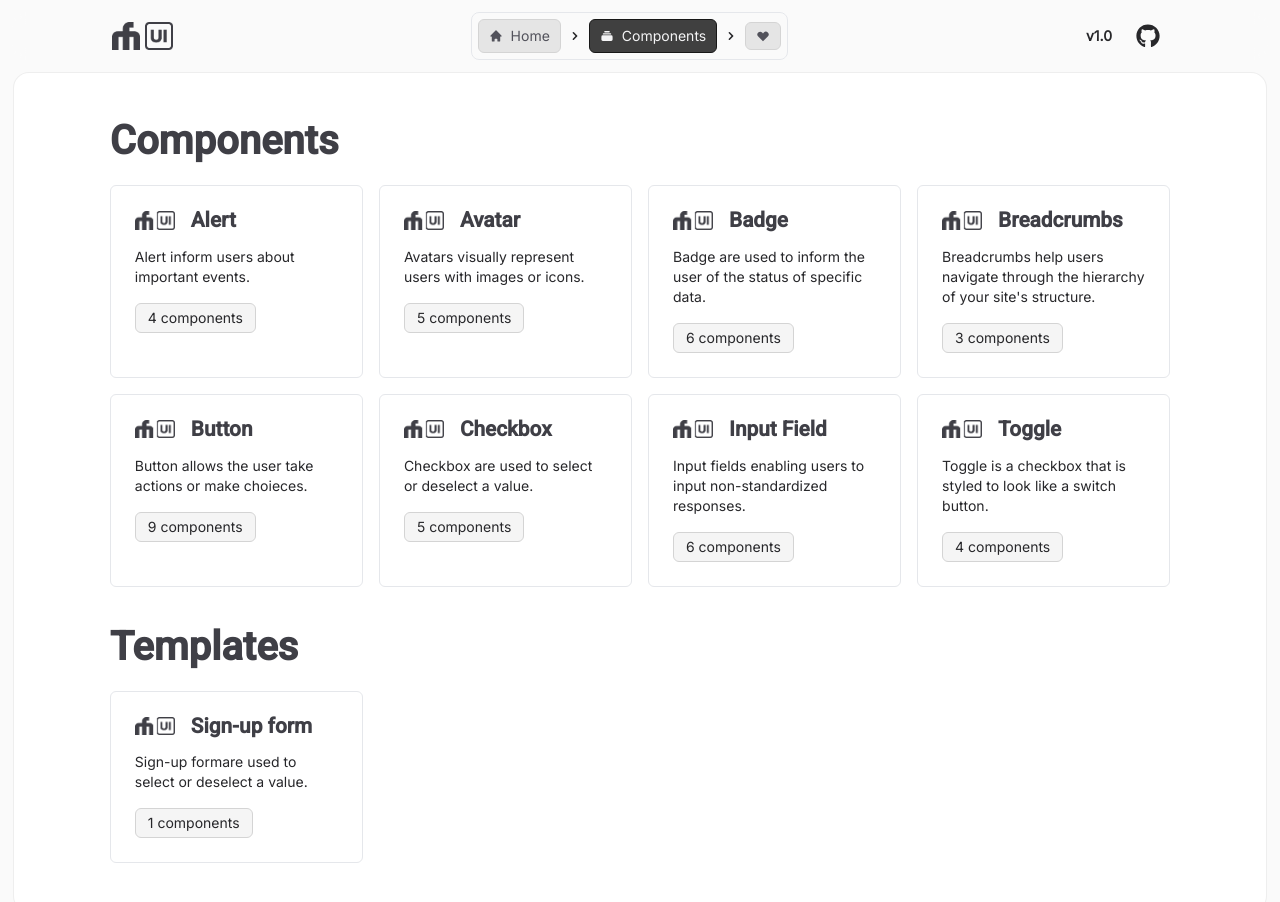
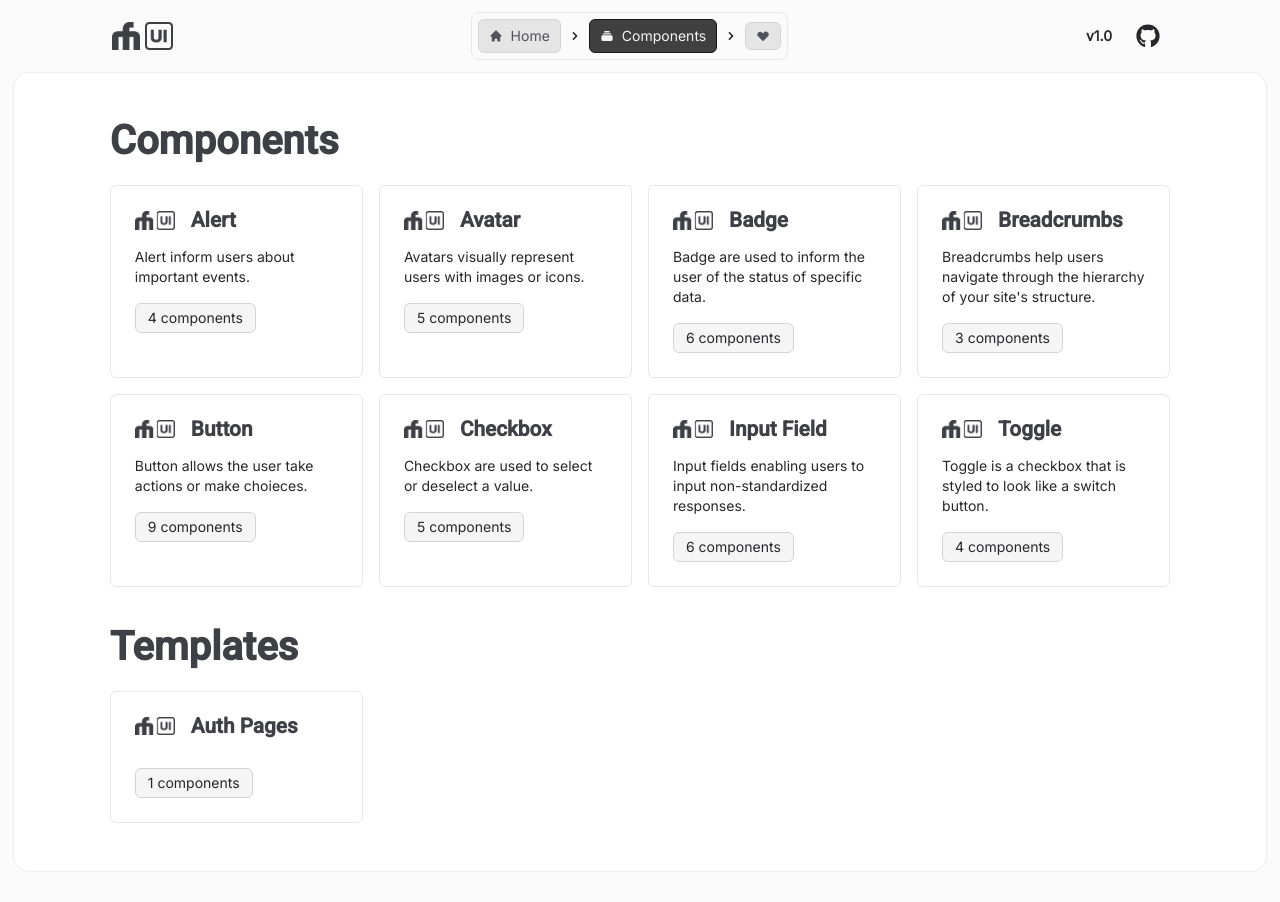
Before and after one commit to fwedwicc/fmUI, a React (Vite) app: page /components in a window 1280 px wide. Shown: the top 902 px of the page. After the commit the page ends 872 px from the top, so only its background shows below. Built offline with nearby package versions, Linux system fonts and the light colour scheme.

Commit message:
Fixed the component overview for fetching templates/pages data, also added one sample template for auth page

```diff
--- /dev/null
+++ b/src/components/application-ui/templates/auth-pages/AuthPage01.jsx
@@ -0,0 +1,14 @@
+import React from 'react';
+
+export const codeSnippet = `
+`;
+
+const AuthPage01 = () => {
+  return (
+    <div className='gap-3 flex justify-center items-center flex-wrap p-6'>
+
+    </div>
+  );
+};
+
+export default AuthPage01;
--- /dev/null
+++ b/src/components/application-ui/templates/auth-pages/index.js
@@ -0,0 +1,12 @@
+import AuthPage01, { codeSnippet as authPage01CodeSnippet } from './AuthPage01';
+// import AuthPage02, { codeSnippet as authPage02CodeSnippet } from './AuthPage02';
+// import AuthPage03, { codeSnippet as authPage03CodeSnippet } from './AuthPage03';
+
+export {
+  AuthPage01,
+  authPage01CodeSnippet,
+  // AuthPage02,
+  // authPage02CodeSnippet,
+  // AuthPage03,
+  // authPage03CodeSnippet,
+}
--- a/src/constants/index.js
+++ b/src/constants/index.js
@@ -1,3 +1,4 @@
+// ------------- Component Imports -------------
 // Alert Imports
 import {
   Alert01, alert01CodeSnippet,
@@ -72,6 +73,21 @@ import {
   Toggles03, toggles03CodeSnippet,
   Toggles04, toggles04CodeSnippet,
 } from '../components/application-ui/elements/toggles';
+
+// ------------- // Component Imports -------------
+
+// ------------- Template Imports -------------
+
+// Toggle Imports
+import {
+  AuthPage01, authPage01CodeSnippet,
+} from '../components/application-ui/templates/auth-pages';
+
+
+
+// ------------- // Template Imports -------------
+
+
 
 export const elementsData = {
   // Alert Component Data
@@ -193,13 +209,13 @@ export const elementsData = {
 
 export const templatesData = {
   // Sign-up form Data
-  checkbox: {
-    cardTitle: "Sign-up form",
-    cardDescription: "Sign-up formare used to select or deselect a value.",
-    title: 'Sign-up form',
-    description: 'Sample Sign-up form component.',
+  authPage: {
+    cardTitle: "Auth Pages",
+    cardDescription: "",
+    title: 'Authentication Pages',
+    description: '',
     tabs: [
-      { component: Buttons01, codeSnippet: buttons01CodeSnippet, label: 'Button 01' }
+      { component: AuthPage01, codeSnippet: authPage01CodeSnippet, label: 'Sign-up form card' }
     ]
   }
 }
--- a/src/pages/ComponentOverview.jsx
+++ b/src/pages/ComponentOverview.jsx
@@ -1,12 +1,19 @@
 import React from 'react';
 import { useParams } from 'react-router-dom';
 import { Tab, Navbar } from '../components';
-import { elementsData } from '../constants';
+import { elementsData, templatesData } from '../constants';
 import { motion } from 'framer-motion';
 
 const ComponentOverview = () => {
   const { type } = useParams();
-  const { title, description, tabs } = elementsData[type] || { title: 'Unknown Component', description: 'No component found for this type.', tabs: [] };
+
+  const elementData = elementsData[type];
+  const templateData = templatesData[type];
+
+  // Combine the data or use fallback values
+  const title = elementData?.title || templateData?.title || 'Unknown Component';
+  const description = elementData?.description || templateData?.description || 'No component found for this type.';
+  const tabs = elementData?.tabs || templateData?.tabs || [];
 
   return (
     <motion.div
```
